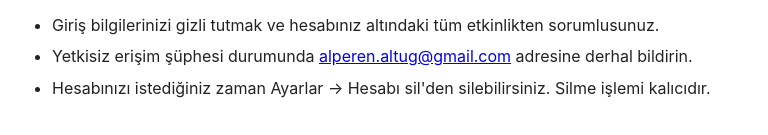
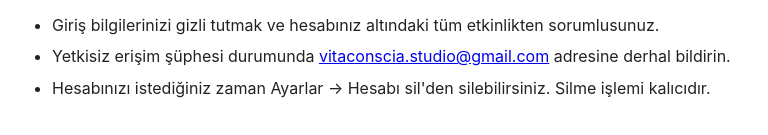
Before and after one commit to AlpYuktug/alpyuktug.github.io-finsary-privacy, a plain HTML site: page tr/terms.html in a window 1280 px wide. Shown: the part 605-740 px from the top of the page, without its empty margins (248-1016 px from the left). Drawn offline with Linux system fonts and the light colour scheme.

Commit message:
Update terms.html

```diff
--- a/tr/terms.html
+++ b/tr/terms.html
@@ -34,7 +34,7 @@
 <h2>3. Hesabınız</h2>
 <ul>
   <li>Giriş bilgilerinizi gizli tutmak ve hesabınız altındaki tüm etkinlikten sorumlusunuz.</li>
-  <li>Yetkisiz erişim şüphesi durumunda <a href="mailto:alperen.altug@gmail.com">alperen.altug@gmail.com</a> adresine derhal bildirin.</li>
+  <li>Yetkisiz erişim şüphesi durumunda <a href="mailto:vitaconscia.studio@gmail.com">vitaconscia.studio@gmail.com</a> adresine derhal bildirin.</li>
   <li>Hesabınızı istediğiniz zaman Ayarlar → Hesabı sil'den silebilirsiniz. Silme işlemi kalıcıdır.</li>
 </ul>
 
```
